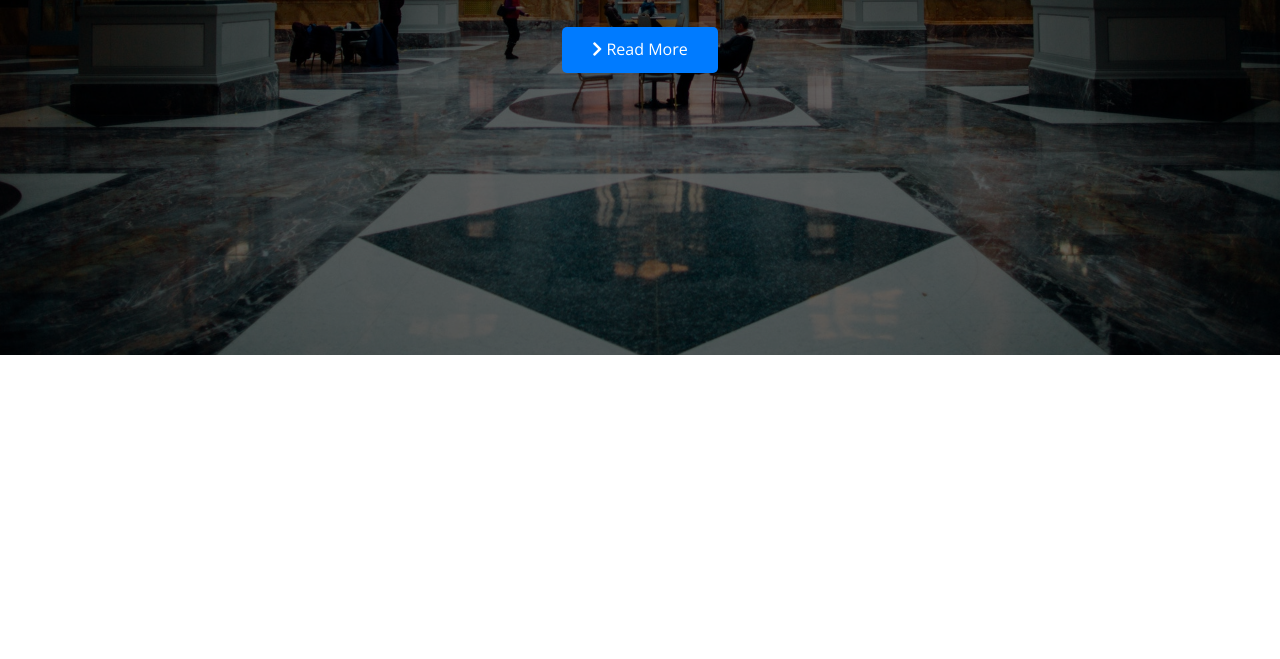
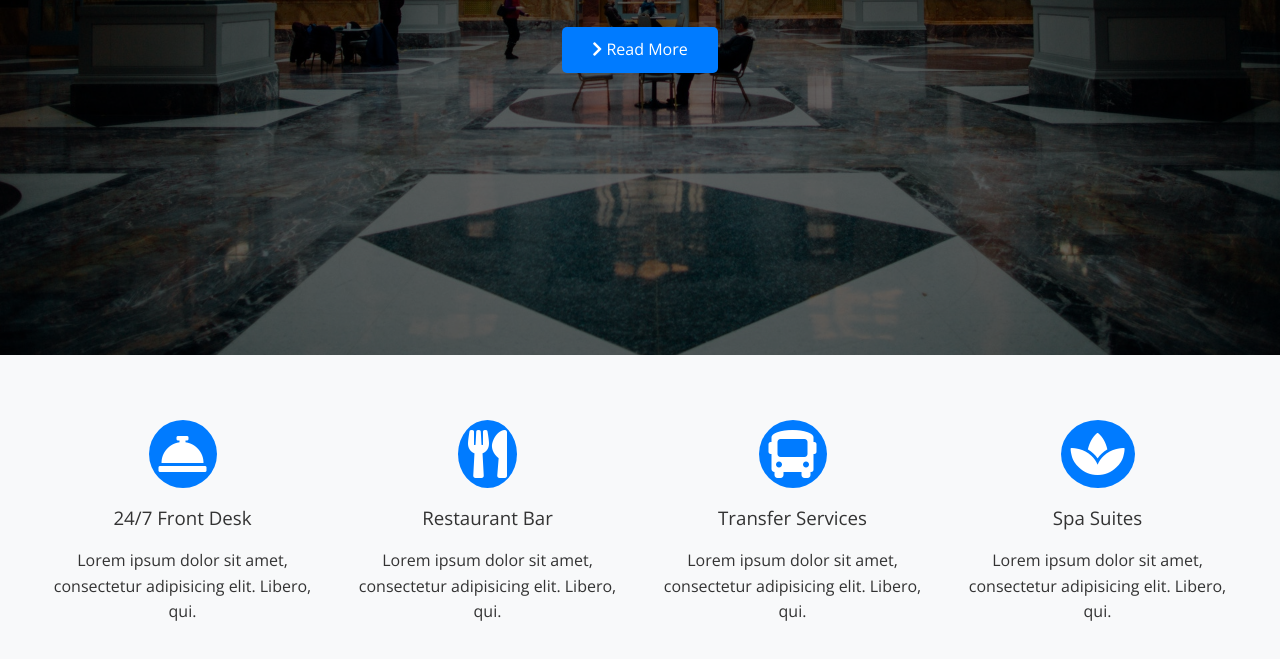
Before and after one commit to LeeS180/BSS-Hotel-Site, a plain HTML site: page index.html in a window 1280 px wide. Shown: the part 445-1104 px from the top of the page. Before the commit the page ends 800 px from the top, so only its background shows below. Drawn offline with nearby package versions, Linux system fonts and the light colour scheme.

Commit message:
Add icons to services section

```diff
--- a/css/style.css
+++ b/css/style.css
@@ -127,7 +127,7 @@ img {
   z-index: 5;
 }
 
-.main-header h1 {
+.main-header .content h1 {
   font-size: 5.5rem;
 }
 
@@ -137,3 +137,23 @@ img {
   max-width: 60rem;
   margin: 2rem 0 3rem;
 }
+
+
+/* icons */
+
+.icons {
+  padding: 30px;
+}
+
+.icons h3 {
+  font-weight: 400;
+  margin-bottom: 15px;
+}
+
+.icons i {
+  background-color: var(--primary);
+  color: var(--white);
+  padding: 1rem;
+  border-radius: 50%;
+  margin: 1.5rem;
+}
--- a/css/utils.css
+++ b/css/utils.css
@@ -110,4 +110,18 @@
 
 
 /* flex items */
+
+.flex-items {
+  display: flex ;
+  justify-content: center;
+  text-align: center;
+  height: 100%;
+}
+
+.flex-items > div {
+  padding: 20px;
+  flex-basis: 100%;
+}
+
+
 /* flex grid */
--- a/index.html
+++ b/index.html
@@ -39,6 +39,50 @@
 
 </header>
 
+<main>
+    <!-- services -->
+
+    <section id="services" class="icons bg-light">
+        <div class="flex-items">
+            <div>
+                <i class="fas fa-concierge-bell fa-3x"></i>
+                <div>
+                    <h3>24/7 Front Desk</h3>
+                    <p>Lorem ipsum dolor sit amet, consectetur adipisicing elit. Libero, qui.</p>
+                </div>
+            </div>
+
+            <div>
+                <i class="fas fa-utensils fa-3x"></i>
+                <div>
+                    <h3>Restaurant Bar</h3>
+                    <p>Lorem ipsum dolor sit amet, consectetur adipisicing elit. Libero, qui.</p>
+                </div>
+            </div>
+
+            <div>
+                <i class="fas fa-bus fa-3x"></i>
+                <div>
+                    <h3>Transfer Services</h3>
+                    <p>Lorem ipsum dolor sit amet, consectetur adipisicing elit. Libero, qui.</p>
+                </div>
+            </div>
+
+            <div>
+                <i class="fas fa-spa fa-3x"></i>
+                <div>
+                    <h3>Spa Suites</h3>
+                    <p>Lorem ipsum dolor sit amet, consectetur adipisicing elit. Libero, qui.</p>
+                </div>
+            </div>
+
+
+        </div>
+    </section>
+</main>
+
+
+
 
 
 </body>
```
